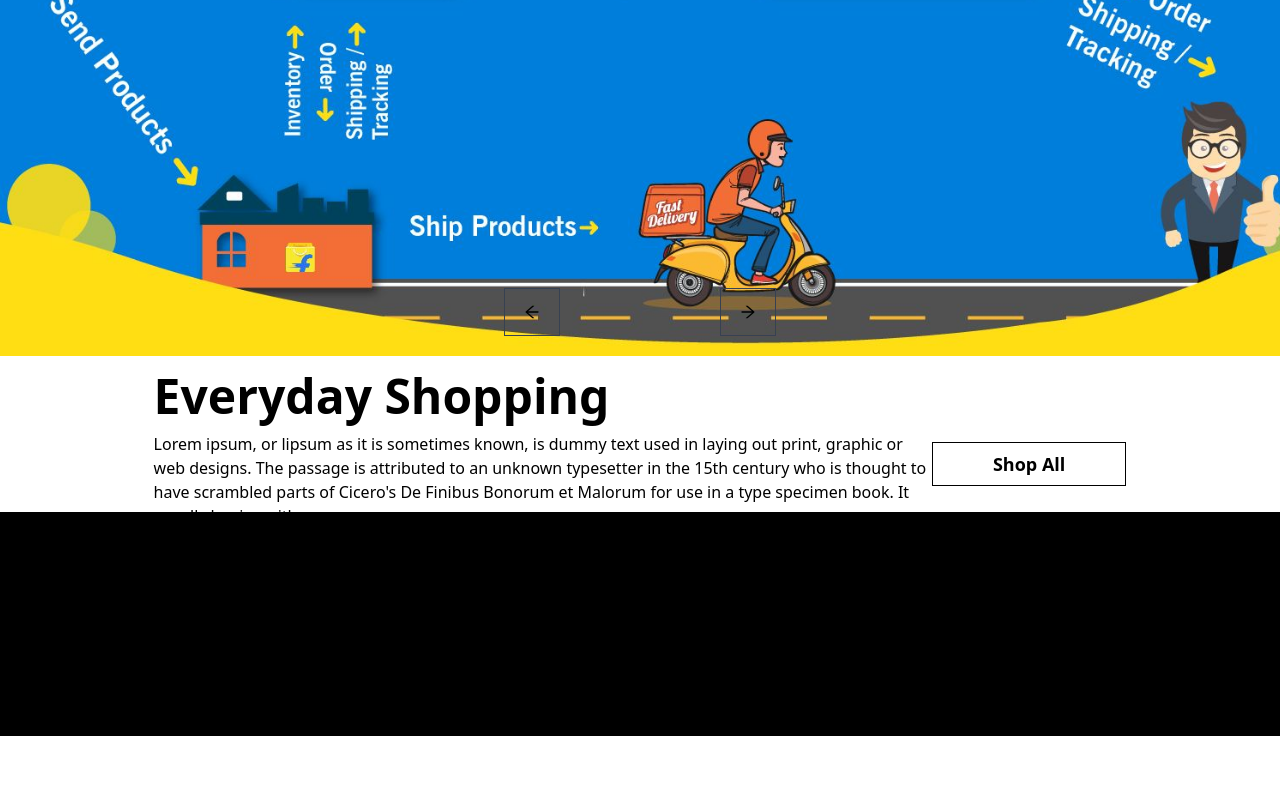
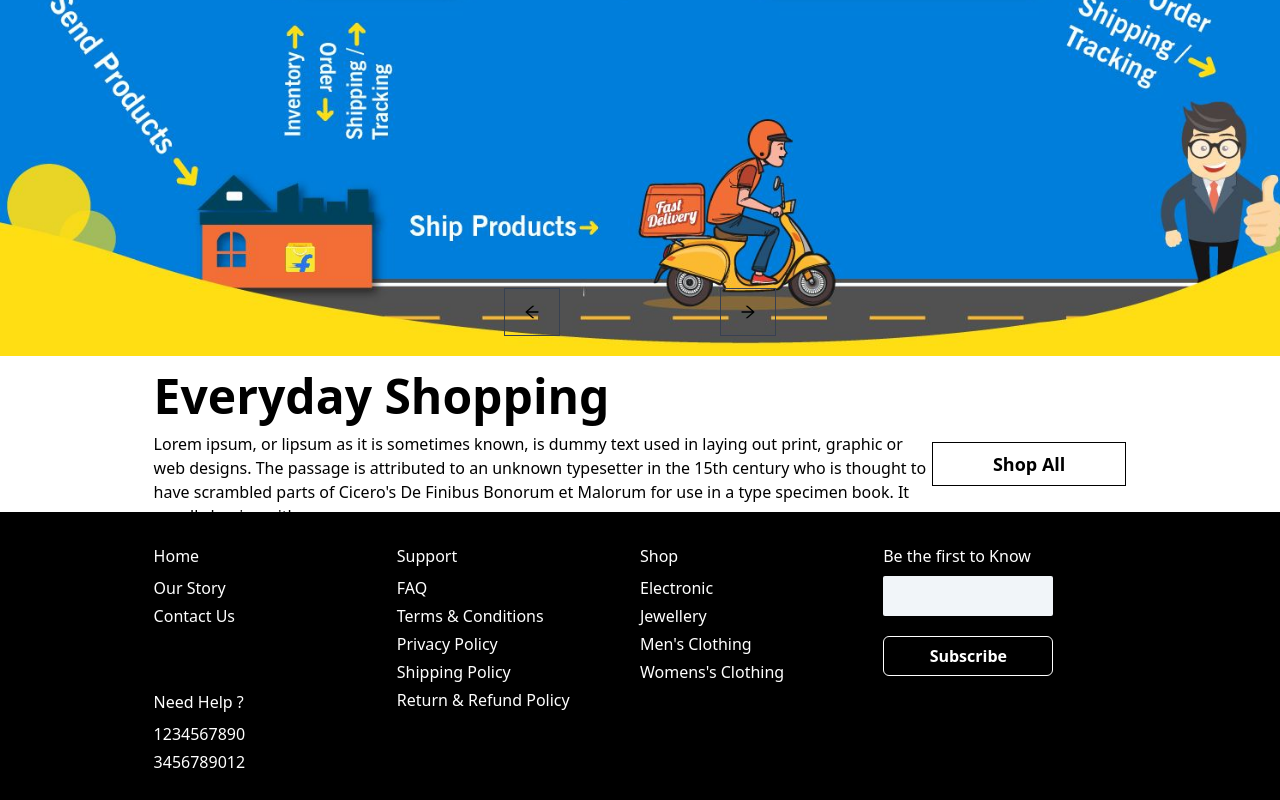
Before and after one commit to jaya-prakash11/react-ecommerce, a React (Vite) app: page / in a window 1280 px wide. Shown: the part 256-1056 px from the top of the page. Before the commit the page ends 992 px from the top, so only its background shows below. Built offline with nearby package versions, Linux system fonts and the light colour scheme.

Commit message:
Implemented Footer

```diff
--- a/src/components/Footer/FooterComponent.jsx
+++ b/src/components/Footer/FooterComponent.jsx
@@ -2,11 +2,51 @@ import React from "react";
 
 function FooterComponent() {
   return (
-    <div className="flex w-full h-56 bg-black px-[12%] text-white">
-      <div></div>
-      <div></div>
-      <div></div>
-      <div></div>
+    <div className="flex w-full xs:h-[1000px] md:h-72 bg-black px-[12%] text-white">
+      <div className="grid  w-full  md:grid-cols-4  xs:grid-cols-1 xs:grid-rows-4 md:grid-rows-1  mt-8">
+        <div className="grid grid-flow-row">
+          <div className="flex flex-col">
+            <p className="font-medium">Home</p>
+            <ul className="flex flex-col gap-1 mt-2">
+              <li className="font-thin">Our Story</li>
+              <li className="font-thin">Contact Us</li>
+            </ul>
+          </div>
+          <div className="flex flex-col xs:mt-6 md:mt-9">
+            <p className="font-medium">Need Help ?</p>
+            <ul className="flex flex-col mt-2 gap-1">
+              <li className="font-thin">1234567890</li>
+              <li className="font-thin">3456789012</li>
+            </ul>
+          </div>
+        </div>
+        <div className="flex flex-col xs:mt-6 md:mt-0">
+          <p className="font-medium">Support</p>
+          <ul className="flex flex-col mt-2 gap-1">
+            <li className="font-thin">FAQ</li>
+            <li className="font-thin">Terms & Conditions</li>
+            <li className="font-thin">Privacy Policy</li>
+            <li className="font-thin">Shipping Policy</li>
+            <li className="font-thin">Return & Refund Policy</li>
+          </ul>
+        </div>
+        <div className="flex flex-col xs:mt-6 md:mt-0 h-auto">
+          <p className="font-medium">Shop</p>
+          <ul className="flex flex-col mt-2 gap-1">
+            <li className="font-thin">Electronic</li>
+            <li className="font-thin">Jewellery</li>
+            <li className="font-thin">Men's Clothing</li>
+            <li className="font-thin">Womens's Clothing</li>
+          </ul>
+        </div>
+        <div className="flex flex-col h-full">
+          <p>Be the first to Know</p>
+          <input className=" h-10 w-[70%] rounded-sm mt-2 text-black font-titleFont font-medium bg-slate-100 "></input>
+          <button className=" h-10 w-[70%] border border-white rounded-md hover:bg-white hover:text-black  font-bold mt-5">
+            Subscribe
+          </button>
+        </div>
+      </div>
     </div>
   );
 }
```
